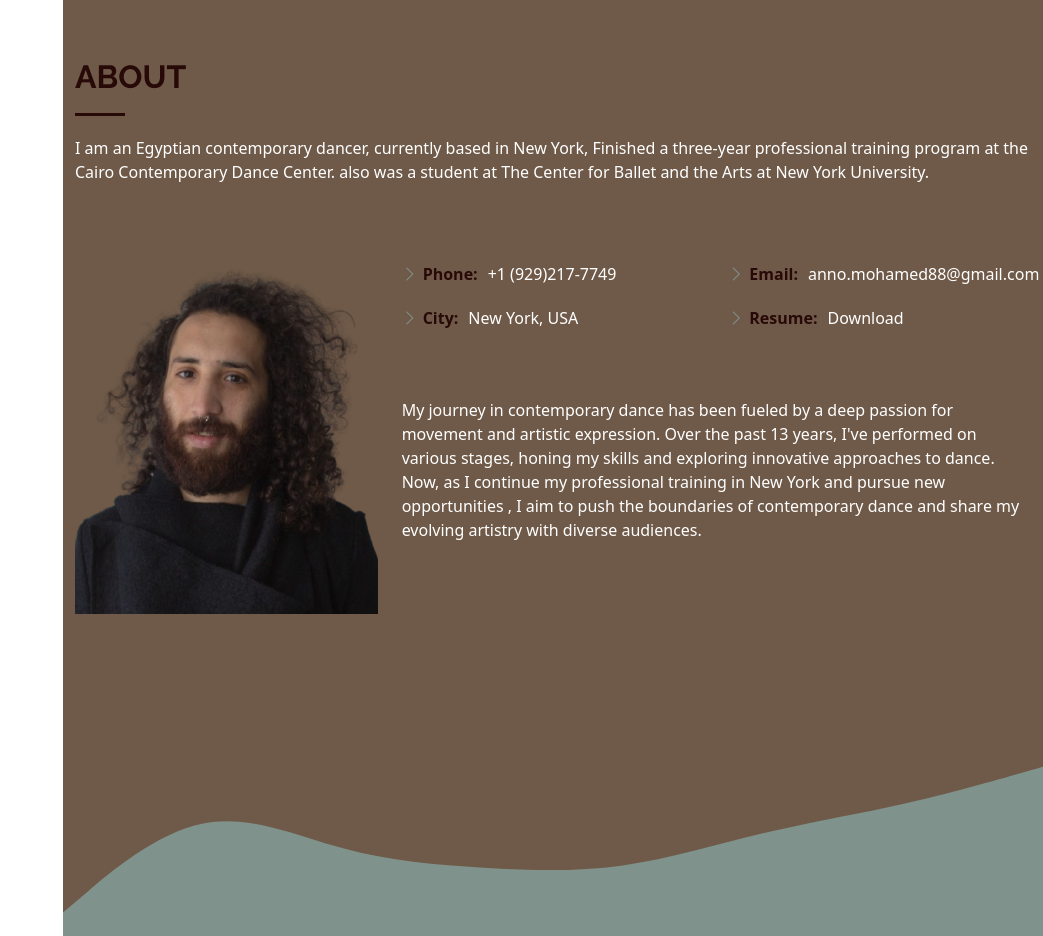
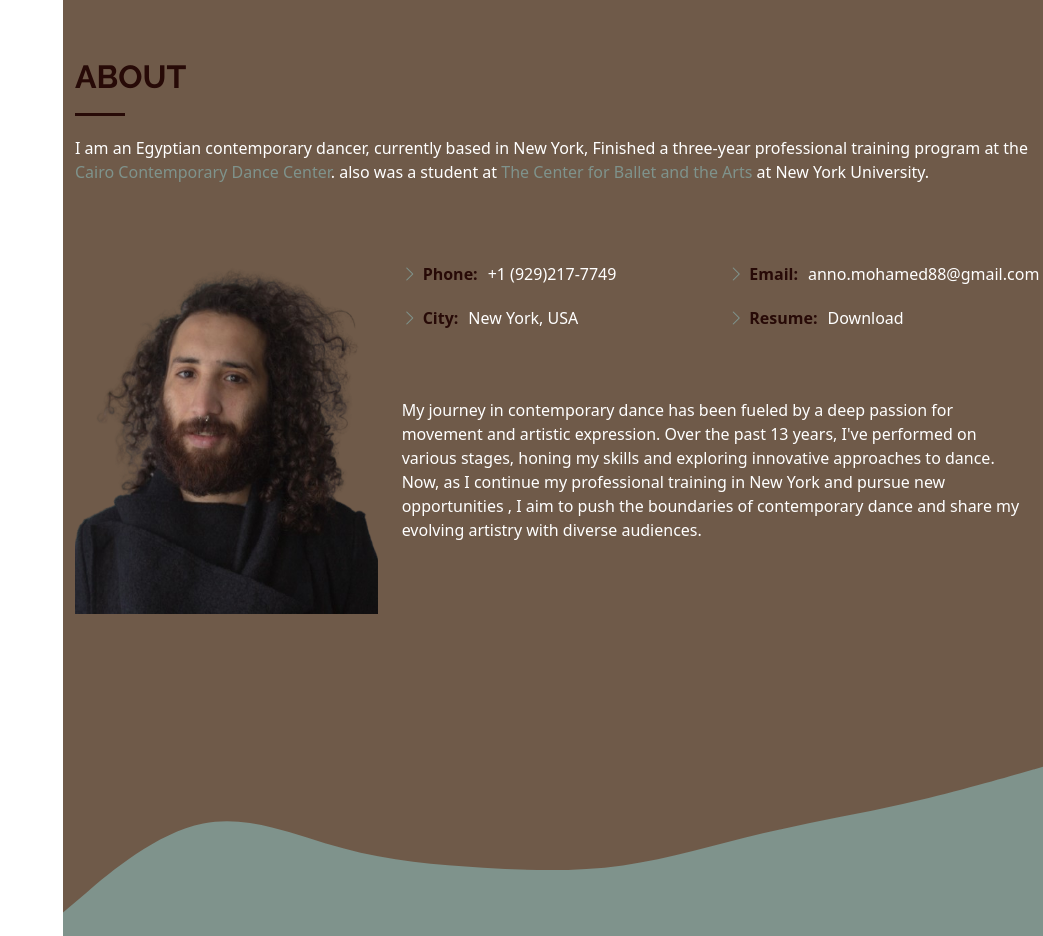
Before and after one commit to Fawzy-Moawad/Anno-Portfolio-, a plain HTML site: page index.html in a window 1280 px wide. Shown: the part 802-1738 px from the top of the page, without its empty margins (237-1280 px from the left). Drawn offline with Linux system fonts and the light colour scheme.

Commit message:
add some styles.

```diff
--- a/css/style.css
+++ b/css/style.css
@@ -348,6 +348,16 @@ section {
 
 .about p {
   color: #fff;
+}
+
+.about p a {
+  color: #7F938C;
+  text-decoration: none;
+}
+
+.about p a:hover {
+  color: #A9A595;
+  text-decoration: none;
 }
 
 .about img {
--- a/index.html
+++ b/index.html
@@ -88,7 +88,7 @@
           <div class="section-title">
             <h2>ABOUT</h2>
             <p>
-              I am an Egyptian contemporary dancer, currently based in New York, Finished a three-year professional training program at the Cairo Contemporary Dance Center.  also was a student at The Center for Ballet and the Arts at New York University.
+              I am an Egyptian contemporary dancer, currently based in New York, Finished a three-year professional training program at the <a href="https://en.wikipedia.org/wiki/Cairo_Contemporary_Dance_Center" target="_blank">Cairo Contemporary Dance Center</a>.  also was a student at <a href="https://balletcenter.nyu.edu/fellows/anno-kachina/" target="_blank">The Center for Ballet and the Arts</a> at New York University.
             </p>
           </div>
 
```
